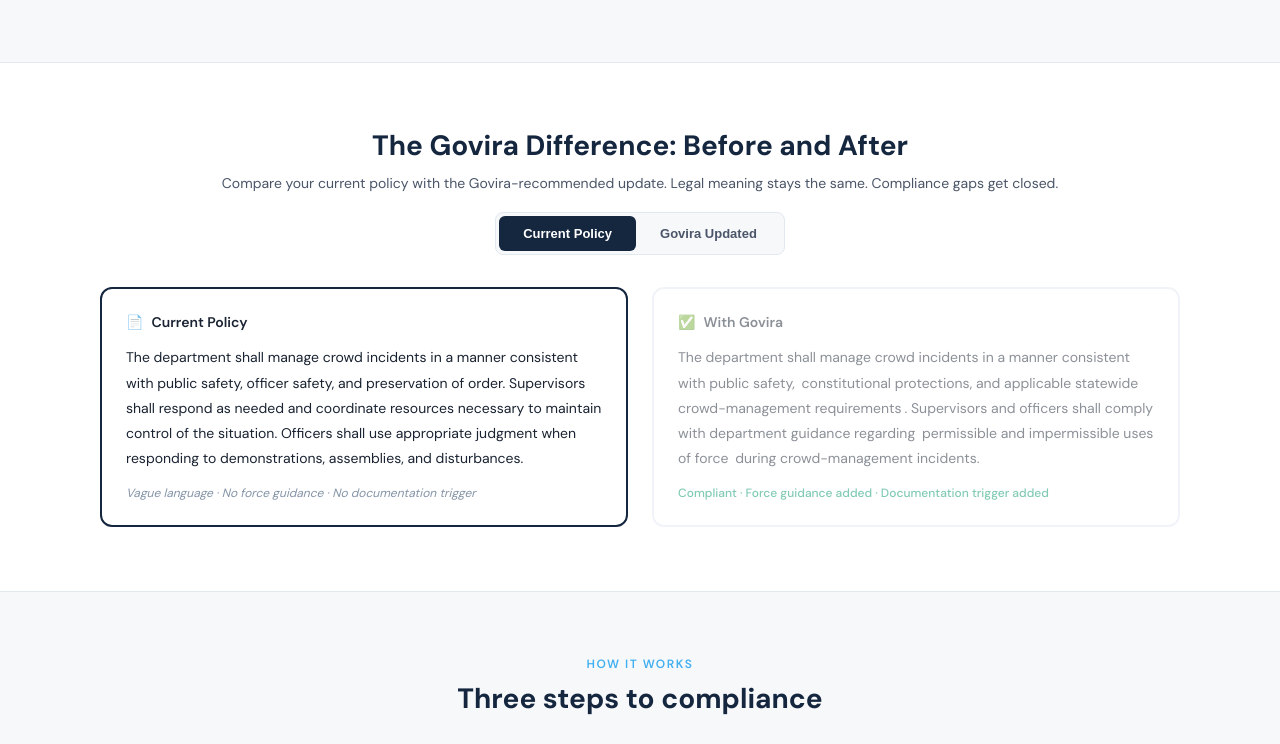
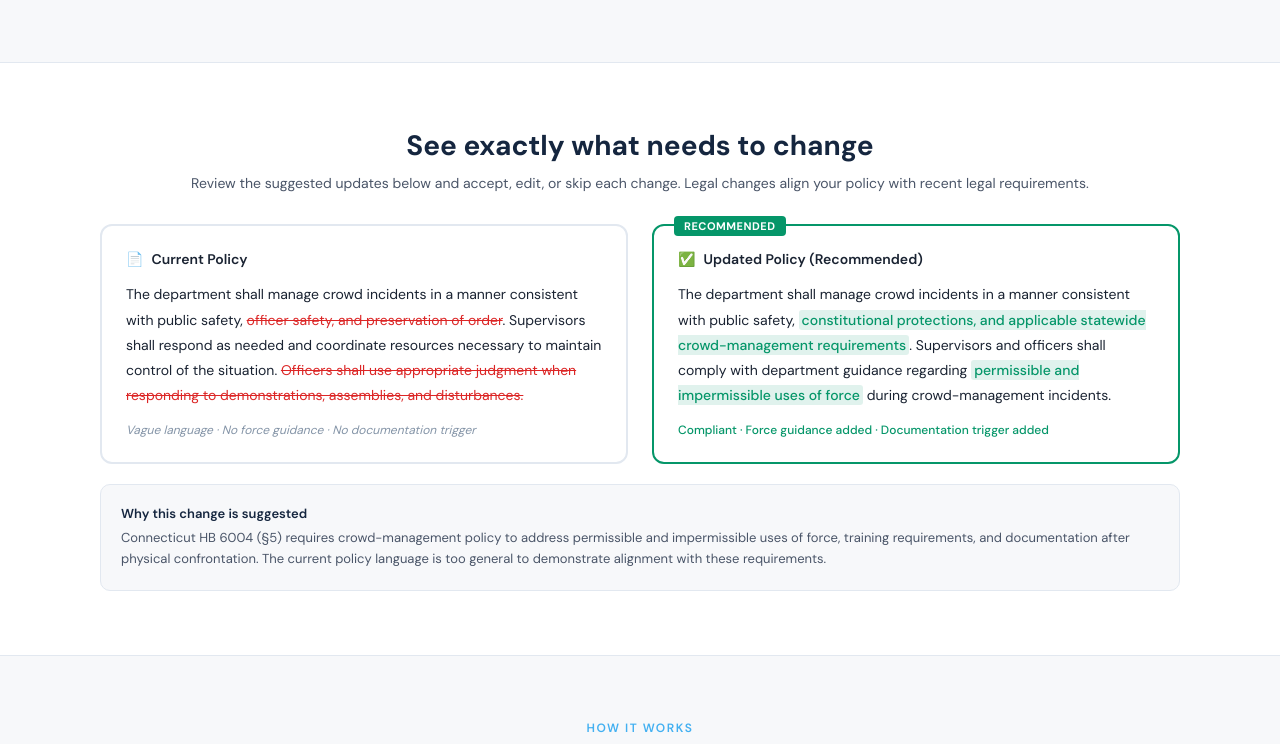
Before and after one commit to madelinemaub/govira, a Next.js app: page / in a window 1280 px wide. Shown: the part 1085-1829 px from the top of the page. Built offline with nearby package versions, Linux system fonts and the light colour scheme.

Commit message:
Update page.tsx

```diff
--- a/app/page.tsx
+++ b/app/page.tsx
@@ -139,8 +139,7 @@
 /* ═══════════════════════════════════════════
    SCREEN 1: HERO LANDING PAGE
    ═══════════════════════════════════════════ */
-const HomeScreen = ({ onUpload }) => {
-  const [showAfter, setShowAfter] = useState(false);
+const HomeScreen = ({ onUpload }: any) => {
 
   return (
     <div style={{ background: C.bg }}>
@@ -180,11 +179,11 @@
           <FadeIn delay={400}>
             <div style={{ display: "grid", gridTemplateColumns: "repeat(5, 1fr)", gap: 12, marginTop: 48 }}>
               {[
-                { icon: "⊘", title: "What Needs Updating", desc: "Flags where your policy may not align with the latest law." },
-                { icon: "⟐", title: "Human in the Loop", desc: "You review every suggestion. Accept, edit, or skip." },
-                { icon: "⊞", title: "Audit Trail", desc: "One-click export with before/after text and timestamps." },
-                { icon: "◈", title: "Cited Legal Sources", desc: "Every suggestion cites the specific statute or standard." },
-                { icon: "⊕", title: "Export Your Policy", desc: "Download PDF or Word. Works with your existing policy management tools." },
+                { icon: "🔍", title: "What Needs Updating", desc: "Flags where your policy may not align with the latest law." },
+                { icon: "👤", title: "Always Human Reviewed", desc: "You review every suggestion. Accept, edit, or skip." },
+                { icon: "📋", title: "Audit Trail", desc: "One-click export with before/after text and timestamps." },
+                { icon: "⚖️", title: "Cited Legal Sources", desc: "Every suggestion cites the specific statute or standard." },
+                { icon: "📄", title: "Export Your Policy", desc: "Download PDF or Word. Works with your existing policy management tools." },
               ].map((c, i) => (
                 <div key={i} style={{ background: "rgba(255,255,255,0.08)", borderRadius: 12, padding: "20px 16px", border: "1px solid rgba(255,255,255,0.1)", backdropFilter: "blur(8px)" }}>
                   <div style={{ fontSize: 22, marginBottom: 10, color: C.lightBlue }}>{c.icon}</div>
@@ -231,46 +230,50 @@
         </FadeIn>
       </div>
 
-      {/* ─── BEFORE / AFTER ─── */}
+      {/* ─── SEE WHAT CHANGES ─── */}
       <div style={{ background: C.white, borderTop: `1px solid ${C.border}`, borderBottom: `1px solid ${C.border}` }}>
         <div style={{ maxWidth: 1080, margin: "0 auto", padding: "64px 32px" }}>
           <FadeIn>
             <div style={{ textAlign: "center", marginBottom: 32 }}>
-              <h2 style={{ fontSize: 28, fontWeight: 700, color: C.navy, margin: "0 0 10px 0" }}>The Govira Difference: Before and After</h2>
-              <p style={{ fontSize: 14, color: C.textMid, margin: "0 0 20px 0" }}>Compare your current policy with the Govira-recommended update. Legal meaning stays the same. Compliance gaps get closed.</p>
-              <div style={{ display: "inline-flex", background: C.bg, borderRadius: 8, padding: 3, border: `1px solid ${C.border}` }}>
-                <button onClick={() => setShowAfter(false)} style={{ padding: "10px 24px", borderRadius: 6, border: "none", cursor: "pointer", fontSize: 13, fontWeight: 600, background: !showAfter ? C.navy : "transparent", color: !showAfter ? C.white : C.textMid, transition: "all 0.2s ease" }}>Current Policy</button>
-                <button onClick={() => setShowAfter(true)} style={{ padding: "10px 24px", borderRadius: 6, border: "none", cursor: "pointer", fontSize: 13, fontWeight: 600, background: showAfter ? C.green : "transparent", color: showAfter ? C.white : C.textMid, transition: "all 0.2s ease" }}>Govira Updated</button>
-              </div>
+              <h2 style={{ fontSize: 28, fontWeight: 700, color: C.navy, margin: "0 0 10px 0" }}>See exactly what needs to change</h2>
+              <p style={{ fontSize: 14, color: C.textMid, margin: 0 }}>Review the suggested updates below and accept, edit, or skip each change. Legal changes align your policy with recent legal requirements.</p>
             </div>
           </FadeIn>
 
           <FadeIn delay={100}>
             <div style={{ display: "grid", gridTemplateColumns: "1fr 1fr", gap: 24 }}>
-              {/* Current */}
-              <div style={{ border: `2px solid ${!showAfter ? C.navy : C.border}`, borderRadius: 12, padding: 24, opacity: showAfter ? 0.5 : 1, transition: "all 0.3s ease" }}>
+              {/* Current Policy */}
+              <div style={{ border: `2px solid ${C.border}`, borderRadius: 12, padding: 24 }}>
                 <div style={{ display: "flex", alignItems: "center", gap: 8, marginBottom: 14 }}>
                   <span style={{ fontSize: 14 }}>📄</span>
                   <span style={{ fontSize: 14, fontWeight: 600, color: C.text }}>Current Policy</span>
                 </div>
                 <p style={{ fontSize: 14, color: C.text, lineHeight: 1.8, margin: 0 }}>
-                  The department shall manage crowd incidents in a manner consistent with public safety, officer safety, and preservation of order. Supervisors shall respond as needed and coordinate resources necessary to maintain control of the situation. Officers shall use appropriate judgment when responding to demonstrations, assemblies, and disturbances.
+                  The department shall manage crowd incidents in a manner consistent with public safety, <span style={{ color: C.red, textDecoration: "line-through" }}>officer safety, and preservation of order</span>. Supervisors shall respond as needed and coordinate resources necessary to maintain control of the situation. <span style={{ color: C.red, textDecoration: "line-through" }}>Officers shall use appropriate judgment when responding to demonstrations, assemblies, and disturbances.</span>
                 </p>
                 <p style={{ fontSize: 12, color: C.textLight, margin: "14px 0 0 0", fontStyle: "italic" }}>Vague language · No force guidance · No documentation trigger</p>
               </div>
 
-              {/* After */}
-              <div style={{ border: `2px solid ${showAfter ? C.green : C.border}`, borderRadius: 12, padding: 24, opacity: showAfter ? 1 : 0.5, transition: "all 0.3s ease", position: "relative" }}>
-                {showAfter && <div style={{ position: "absolute", top: -10, left: 20, background: C.green, color: C.white, fontSize: 11, fontWeight: 700, padding: "3px 10px", borderRadius: 4, letterSpacing: 0.5 }}>RECOMMENDED</div>}
+              {/* Updated Policy (Recommended) */}
+              <div style={{ border: `2px solid ${C.green}`, borderRadius: 12, padding: 24, position: "relative" }}>
+                <div style={{ position: "absolute", top: -10, left: 20, background: C.green, color: C.white, fontSize: 11, fontWeight: 700, padding: "3px 10px", borderRadius: 4, letterSpacing: 0.5 }}>RECOMMENDED</div>
                 <div style={{ display: "flex", alignItems: "center", gap: 8, marginBottom: 14 }}>
                   <span style={{ fontSize: 14 }}>✅</span>
-                  <span style={{ fontSize: 14, fontWeight: 600, color: C.text }}>With Govira</span>
+                  <span style={{ fontSize: 14, fontWeight: 600, color: C.text }}>Updated Policy (Recommended)</span>
                 </div>
                 <p style={{ fontSize: 14, color: C.text, lineHeight: 1.8, margin: 0 }}>
-                  The department shall manage crowd incidents in a manner consistent with public safety, <span style={{ background: showAfter ? "rgba(5,150,105,0.12)" : "transparent", padding: "1px 3px", borderRadius: 3, transition: "background 0.3s ease" }}>constitutional protections, and applicable statewide crowd-management requirements</span>. Supervisors and officers shall comply with department guidance regarding <span style={{ background: showAfter ? "rgba(5,150,105,0.12)" : "transparent", padding: "1px 3px", borderRadius: 3, transition: "background 0.3s ease" }}>permissible and impermissible uses of force</span> during crowd-management incidents.
+                  The department shall manage crowd incidents in a manner consistent with public safety, <span style={{ background: "rgba(5,150,105,0.12)", padding: "1px 3px", borderRadius: 3, color: C.green, fontWeight: 500 }}>constitutional protections, and applicable statewide crowd-management requirements</span>. Supervisors and officers shall comply with department guidance regarding <span style={{ background: "rgba(5,150,105,0.12)", padding: "1px 3px", borderRadius: 3, color: C.green, fontWeight: 500 }}>permissible and impermissible uses of force</span> during crowd-management incidents.
                 </p>
                 <p style={{ fontSize: 12, color: C.green, margin: "14px 0 0 0", fontWeight: 500 }}>Compliant · Force guidance added · Documentation trigger added</p>
               </div>
+            </div>
+          </FadeIn>
+
+          {/* Why this change is suggested */}
+          <FadeIn delay={200}>
+            <div style={{ background: C.bg, border: `1px solid ${C.border}`, borderRadius: 10, padding: 20, marginTop: 20 }}>
+              <p style={{ fontSize: 13, fontWeight: 600, color: C.navy, margin: "0 0 6px 0" }}>Why this change is suggested</p>
+              <p style={{ fontSize: 13, color: C.textMid, margin: 0, lineHeight: 1.6 }}>Connecticut HB 6004 (§5) requires crowd-management policy to address permissible and impermissible uses of force, training requirements, and documentation after physical confrontation. The current policy language is too general to demonstrate alignment with these requirements.</p>
             </div>
           </FadeIn>
         </div>
@@ -287,9 +290,9 @@
         <FadeIn delay={100}>
           <div style={{ display: "grid", gridTemplateColumns: "1fr 1fr 1fr", gap: 20 }}>
             {[
-              { step: "1", icon: "↑", title: "Upload your policy", desc: "Drag and drop or browse for your department policy document. We accept PDF and Word files." },
-              { step: "2", icon: "⟐", title: "Review what needs to be updated", desc: "See exactly what needs to change based on recent legal updates. Accept, edit, or skip each update." },
-              { step: "3", icon: "↓", title: "Download your updated policy", desc: "Export your updated policy and upload it into your existing system." },
+              { step: "1", icon: "📁", title: "Upload your policy", desc: "Drag and drop or browse for your department policy document. We accept PDF and Word files." },
+              { step: "2", icon: "✏️", title: "Review what needs to be updated", desc: "See exactly what needs to change based on recent legal updates. Accept, edit, or skip each update." },
+              { step: "3", icon: "📥", title: "Download your updated policy", desc: "Export your updated policy and upload it into your existing system." },
             ].map((item, i) => (
               <div key={i} style={{ background: C.white, border: `1px solid ${C.border}`, borderRadius: 12, padding: 28, position: "relative" }}>
                 <div style={{ position: "absolute", top: -12, left: 24, width: 28, height: 28, borderRadius: "50%", background: C.navy, color: C.white, display: "flex", alignItems: "center", justifyContent: "center", fontSize: 13, fontWeight: 700 }}>{item.step}</div>
```
